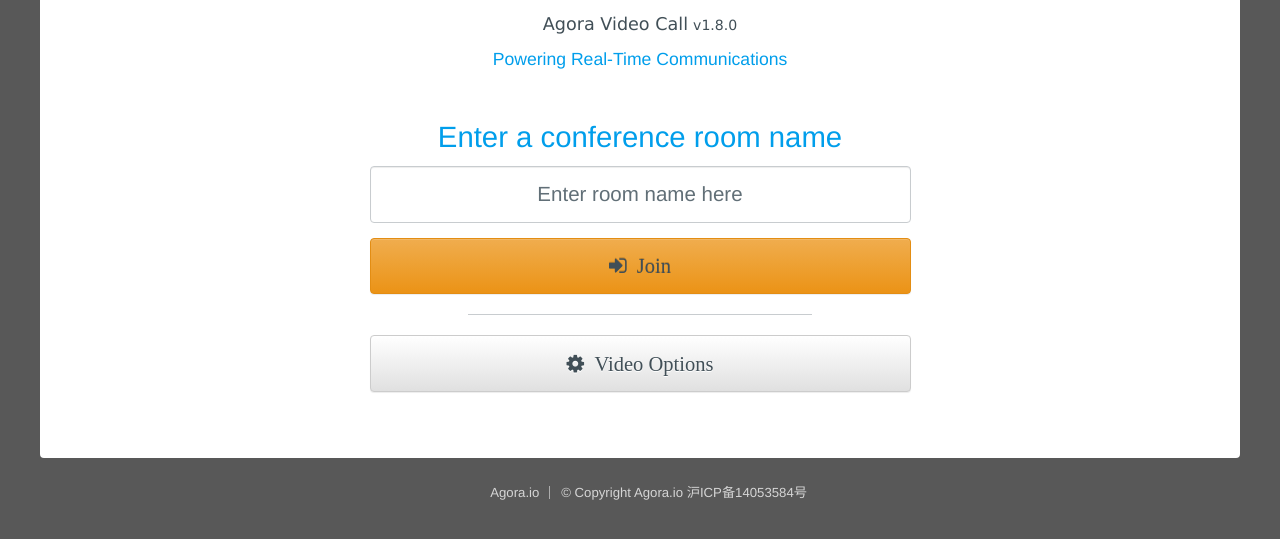
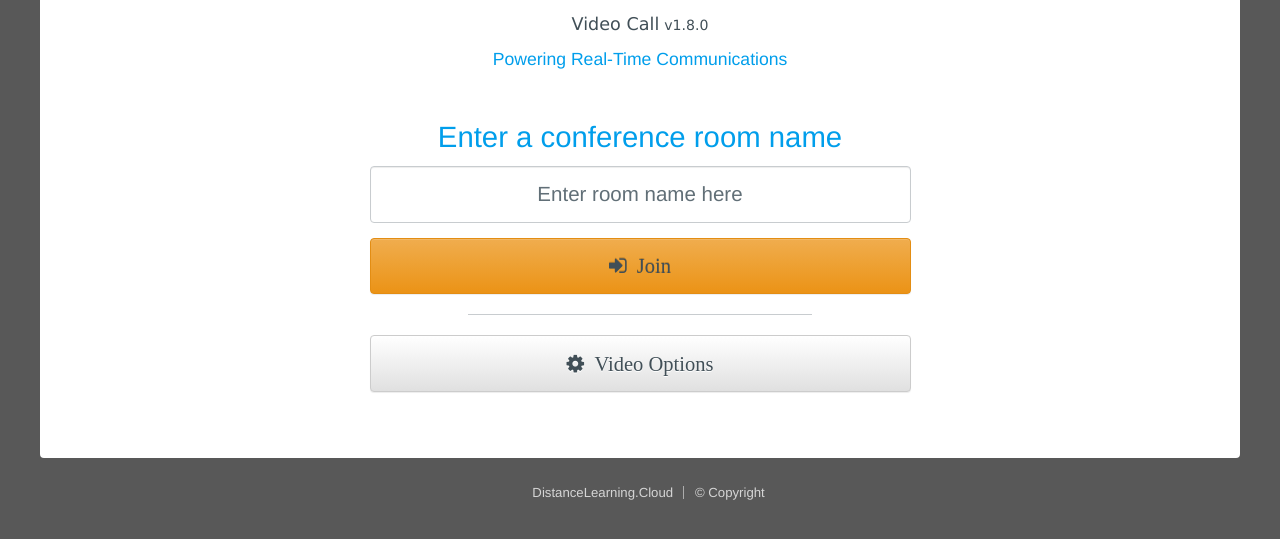
Before and after one commit to hostbbb/Agora-WebRTC-Communications-Demo, a website: page public/index.html in a window 1280 px wide. Shown: the part 191-730 px from the top of the page. Drawn offline with Linux system fonts and the light colour scheme.

Commit message:
remove copyright

```diff
--- a/public/index.html
+++ b/public/index.html
@@ -19,7 +19,7 @@
         <!-- Main -->
         <section id="main">
             <header><img id="logo" src="images/logo.png" alt="Logo">
-                <p class="head-text">Agora Video Call<span class="version">v1.8.0 </span></p>
+                <p class="head-text">Video Call<span class="version">v1.8.0 </span></p>
                 <p class="head-text-bottom">Powering Real-Time Communications</p>
             </header>
             <main id="main-content">
@@ -44,8 +44,8 @@
         <!-- Footer -->
         <footer id="footer">
             <ul class="copyright">
-                <li><a>Agora.io</a></li>
-                <li>&copy; Copyright Agora.io 沪ICP备14053584号</li>
+                <li><a>DistanceLearning.Cloud</a></li>
+                <li>&copy; Copyright</li>
             </ul>
         </footer>
     </div>
```
Also changed, not shown: public/meeting.html (+3 -3 lines).
